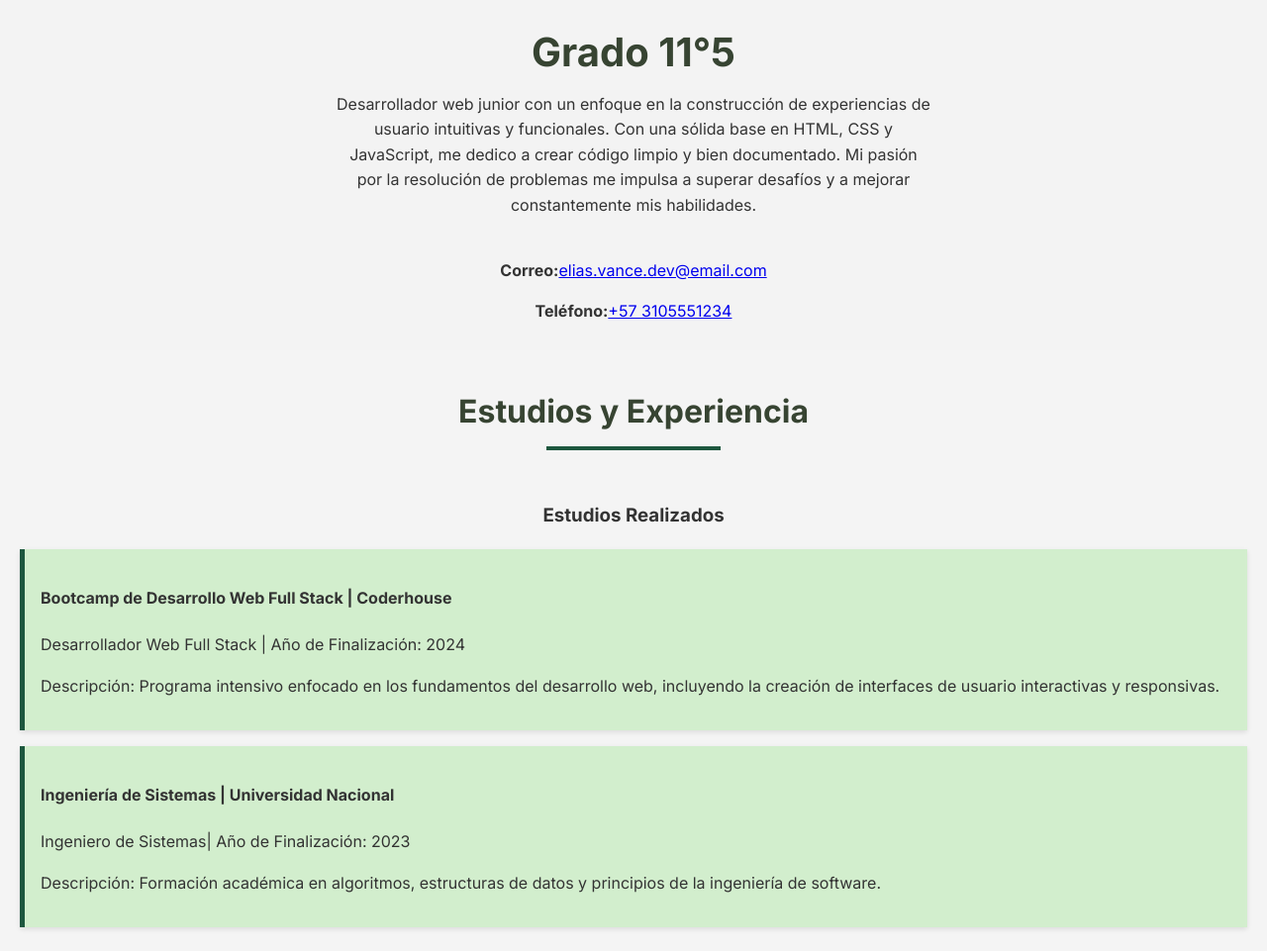
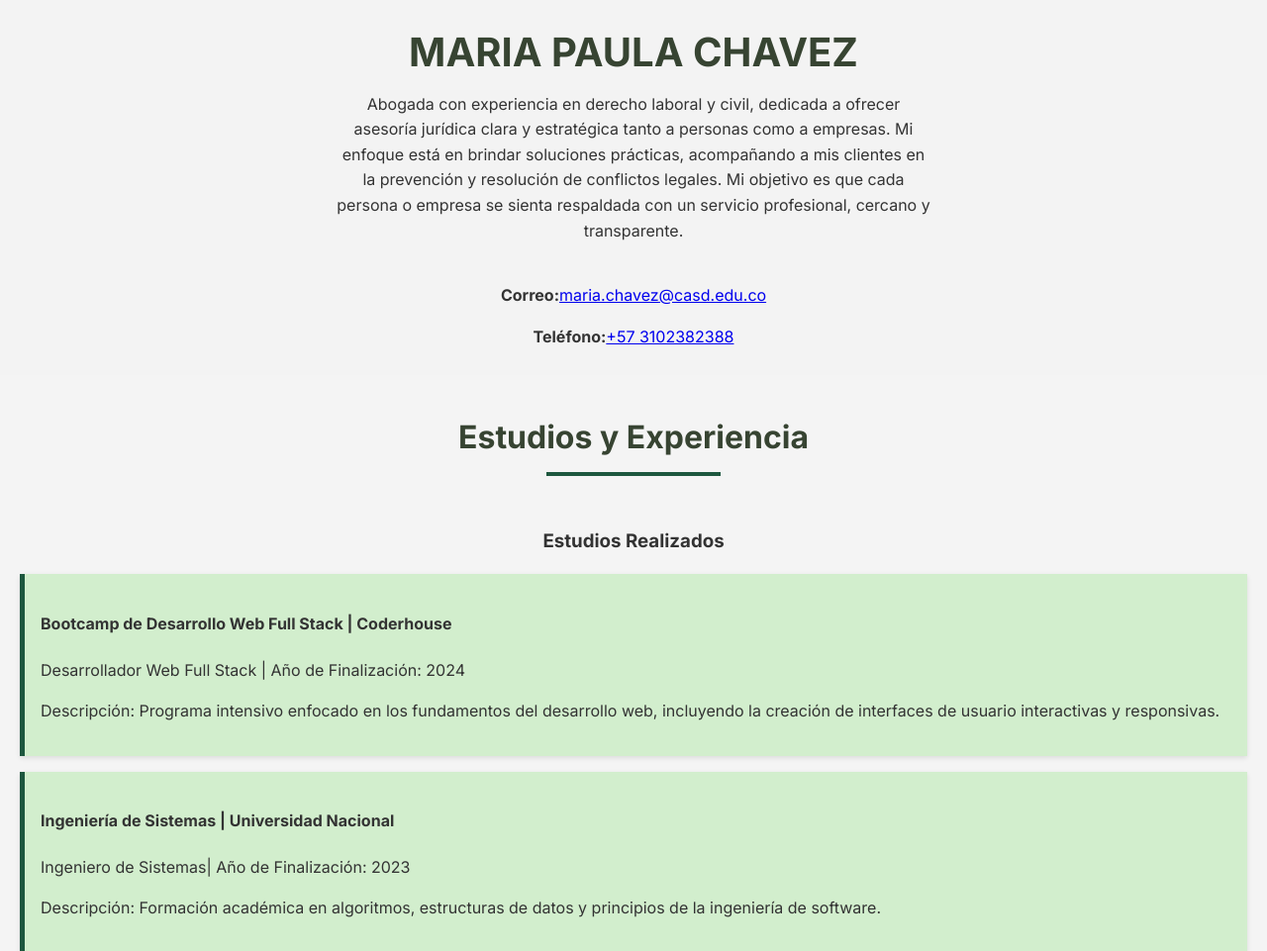
Before and after one commit to mariapaulachavezitrurriago2020-glitch/mi-cv, a plain HTML site: page index.html in a window 1280 px wide. Shown: the part 139-1100 px from the top of the page at 99% size. Drawn offline with Linux system fonts and the light colour scheme.

Commit message:
Update index.html

```diff
--- a/index.html
+++ b/index.html
@@ -27,13 +27,13 @@
     <section id="inicio" class="section profile-section">
         <div class="profile-container">
             <img src="./Perfil.png" alt="Tu Foto de Perfil" class="profile-photo">
-            <h1 class="profile-name">Grado 11°5</h1>
+            <h1 class="profile-name">MARIA PAULA CHAVEZ</h1>
             <p class="profile-summary">
-                Desarrollador web junior con un enfoque en la construcción de experiencias de usuario intuitivas y funcionales. Con una sólida base en HTML, CSS y JavaScript, me dedico a crear código limpio y bien documentado. Mi pasión por la resolución de problemas me impulsa a superar desafíos y a mejorar constantemente mis habilidades.
+                Abogada con experiencia en derecho laboral y civil, dedicada a ofrecer asesoría jurídica clara y estratégica tanto a personas como a empresas. Mi enfoque está en brindar soluciones prácticas, acompañando a mis clientes en la prevención y resolución de conflictos legales. Mi objetivo es que cada persona o empresa se sienta respaldada con un servicio profesional, cercano y transparente.
             </p>
             <div class="contact-info">
-                <p><strong>Correo:</strong><a href="mailto:elias.vance.dev@email.com">elias.vance.dev@email.com</a></p>
-                <p><strong>Teléfono:</strong><a href="http://wa.me/+57" target="_blank" rel="noopener noreferrer">+57 3105551234</a></p>
+                <p><strong>Correo:</strong><a href="mailto:elias.vance.dev@email.com">maria.chavez@casd.edu.co</a></p>
+                <p><strong>Teléfono:</strong><a href="http://wa.me/+57" target="_blank" rel="noopener noreferrer">+57 3102382388</a></p>
             </div>
         </div>
     </section>
@@ -122,4 +122,5 @@
 
     <script src="./script.js"></script>
 </body>
+
 </html>
```
